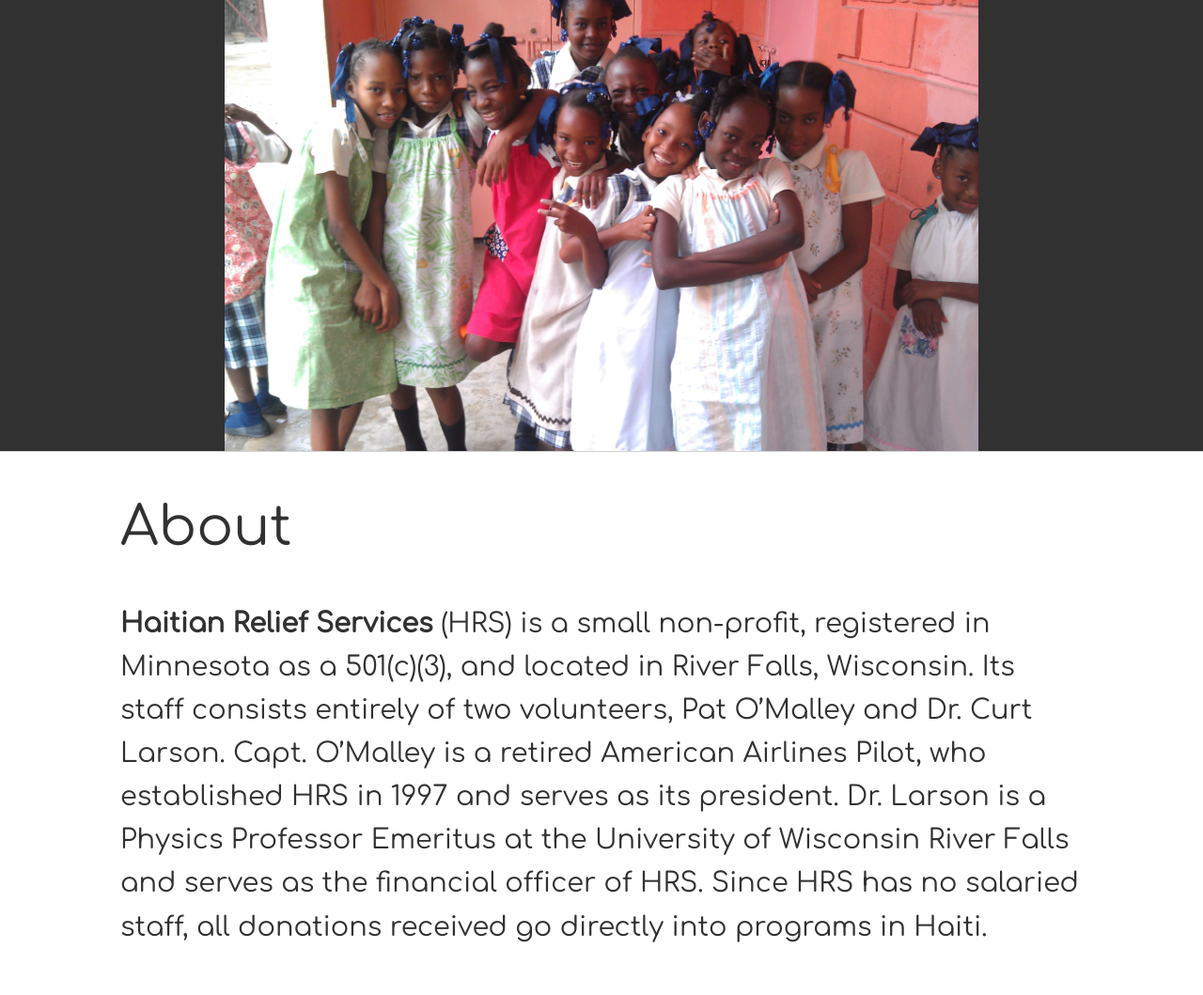
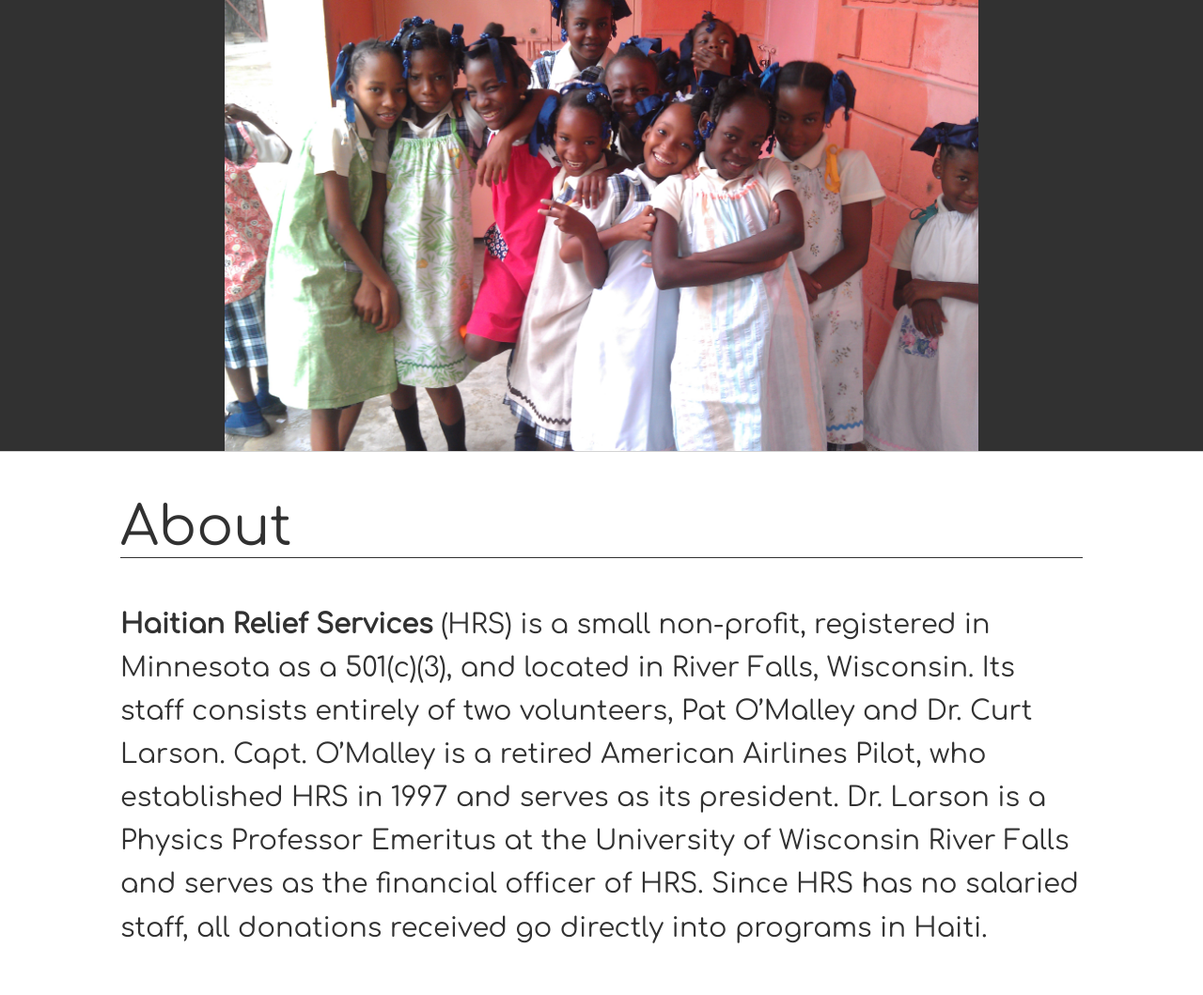
Before and after one commit to tylerschloesser/hrs-website, a Sinatra app: page / in a window 1280 px wide. Shown: the part 264-1323 px from the top of the page at 94% size. Before the commit the page ends 1267 px from the top, so only its background shows below. Run offline with Sinatra, Linux system fonts and the light colour scheme.

Commit message:
style about anchor

```diff
--- a/public/style.css
+++ b/public/style.css
@@ -51,14 +51,16 @@ html, body {
 }
 
 .section {
-  padding: 3rem 0;
+  padding: 3rem 1.8rem;
   margin: 0 auto;
-  width: 1024px;
+  max-width: 1024px;
 }
 
 .section .anchor {
   font-size: 3.6rem;
-  padding-bottom: 3rem;
+  margin-bottom: 3rem;
+
+  border-bottom: 1px solid #313131;
 }
 
 .section .content {
```
